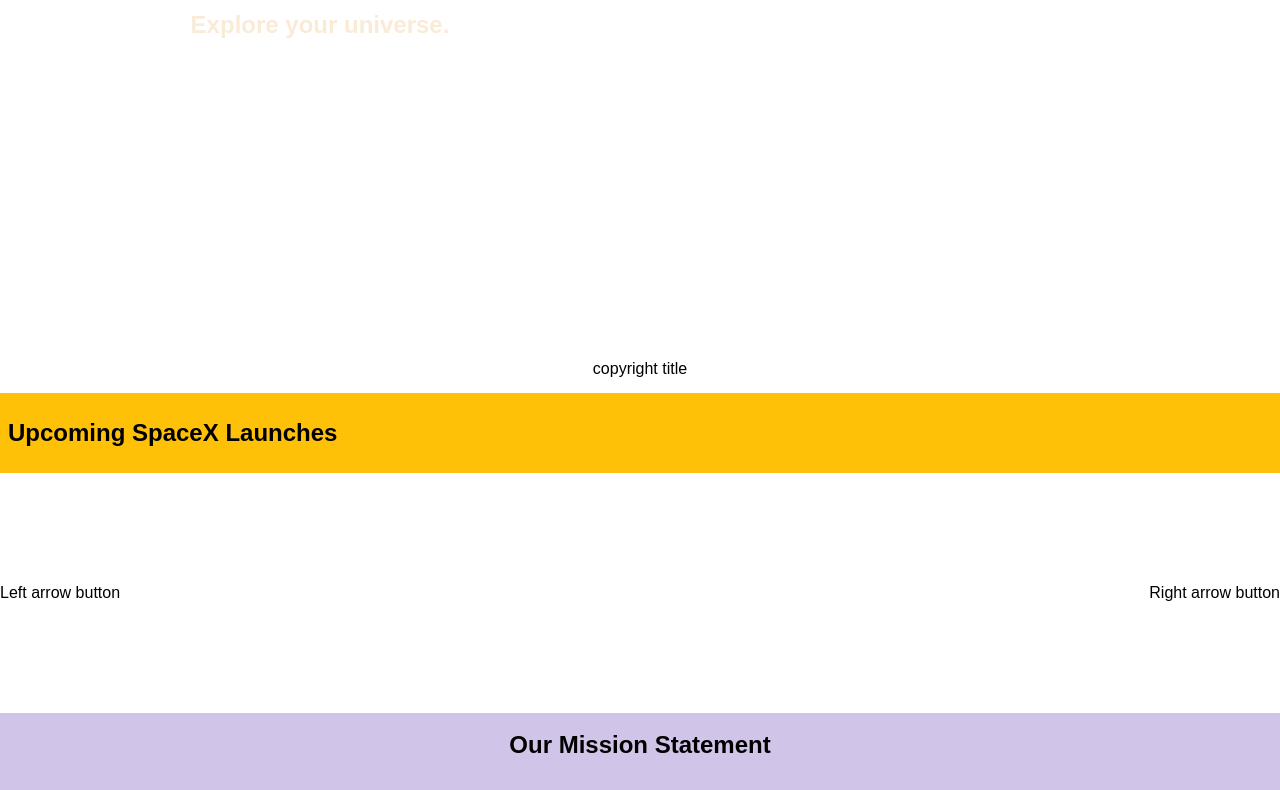
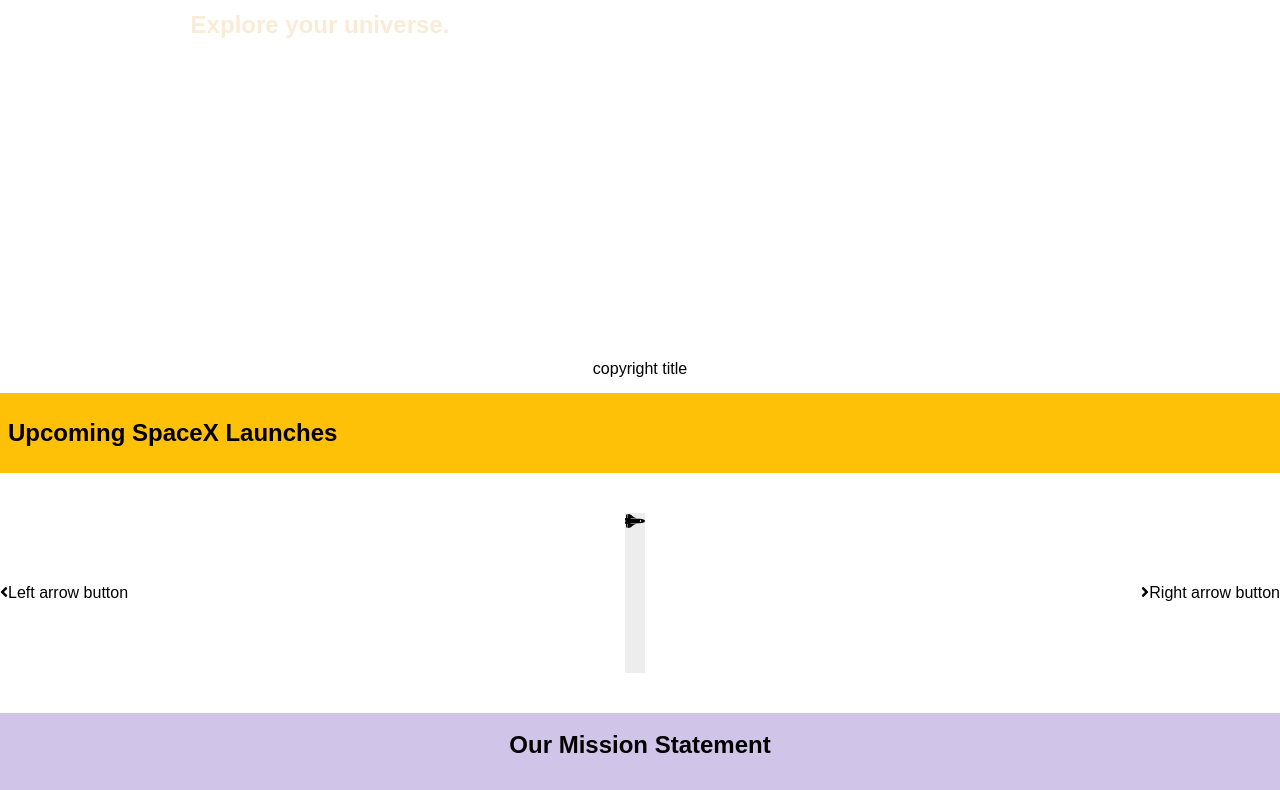
Before and after one commit to alsleaders/astro-lounge, a website: page public/index.html in a window 1280 px wide. Shown: the part 375-1165 px from the top of the page. Drawn offline with Linux system fonts and the light colour scheme; no server answers.

Commit message:
added space shuttle

```diff
--- a/public/index.html
+++ b/public/index.html
@@ -38,16 +38,17 @@
         <h2>Upcoming SpaceX Launches</h2>
       </section>
       <section class="launches">
-        <buttons>Left arrow button</buttons>
+        <buttons><i class="fas fa-angle-left"></i>Left arrow button</buttons>
         <section class="launch-card">
           <div class="api-data">
+            <i class="fas fa-space-shuttle"></i>
             <h3 class="mission-name"></h3>
             <p><span class="mission-info"></span></p>
             <p><span class="mission-countdown"></span></p>
             <p><span class="mission-location"></span></p>
           </div>
         </section>
-        <buttons>Right arrow button</buttons>
+        <buttons><i class="fas fa-angle-right"></i>Right arrow button</buttons>
       </section>
       <section class="mission-statement">
         <h2>Our Mission Statement</h2>
```
